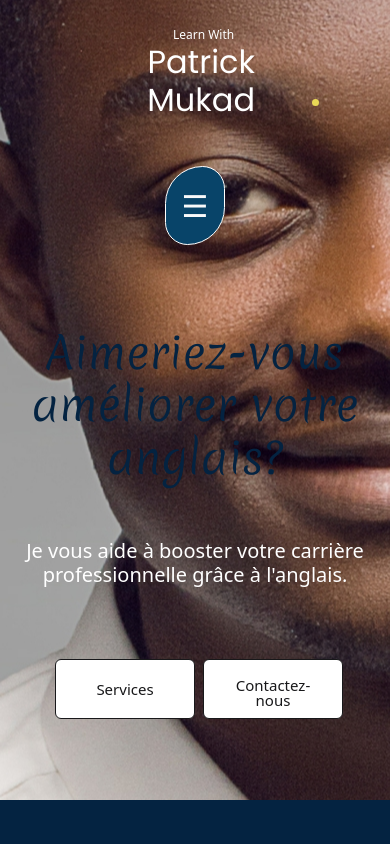
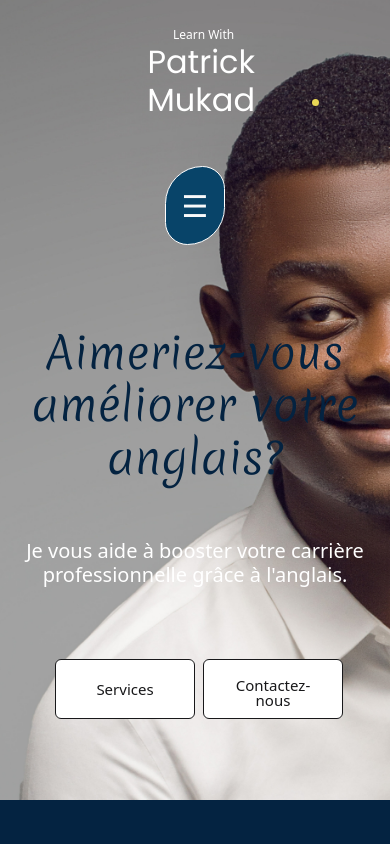
Before and after one commit to mikeaxle/learning-with-patrick, a Nuxt app: page / in a window 390 px wide. Shown: the top 844 px of the page. Built offline with nearby package versions, Linux system fonts and the light colour scheme.

Commit message:
some changes regarding the background image

```diff
--- a/pages/index.vue
+++ b/pages/index.vue
@@ -474,7 +474,8 @@ a:hover {
 @media (max-width: 600px) {
   .parallax {
     text-align: center;
-    background-size: auto;
+    background-size: cover;
+    background-position: right;
 
     .sidenav {
       text-align: left;
@@ -589,16 +590,6 @@ a:hover {
     }
   }
 
-  .parallax {
-    /* The image used */
-    background-image: url("../assets/images/patrick_profile.jpg");
-    /* Create the parallax scrolling effect */
-    background-attachment: fixed;
-    background-position: 100%;
-    background-repeat: no-repeat;
-    background-size: cover;
-  }
-
 }
 
 @media (max-width: 700px) {
@@ -621,7 +612,6 @@ a:hover {
 
   .parallax {
     text-align: center;
-    background-size: auto;
 
     .sidenav {
       text-align: left;
```
Also changed, not shown: 1 other file (tests, documents, lock files or other folders).
